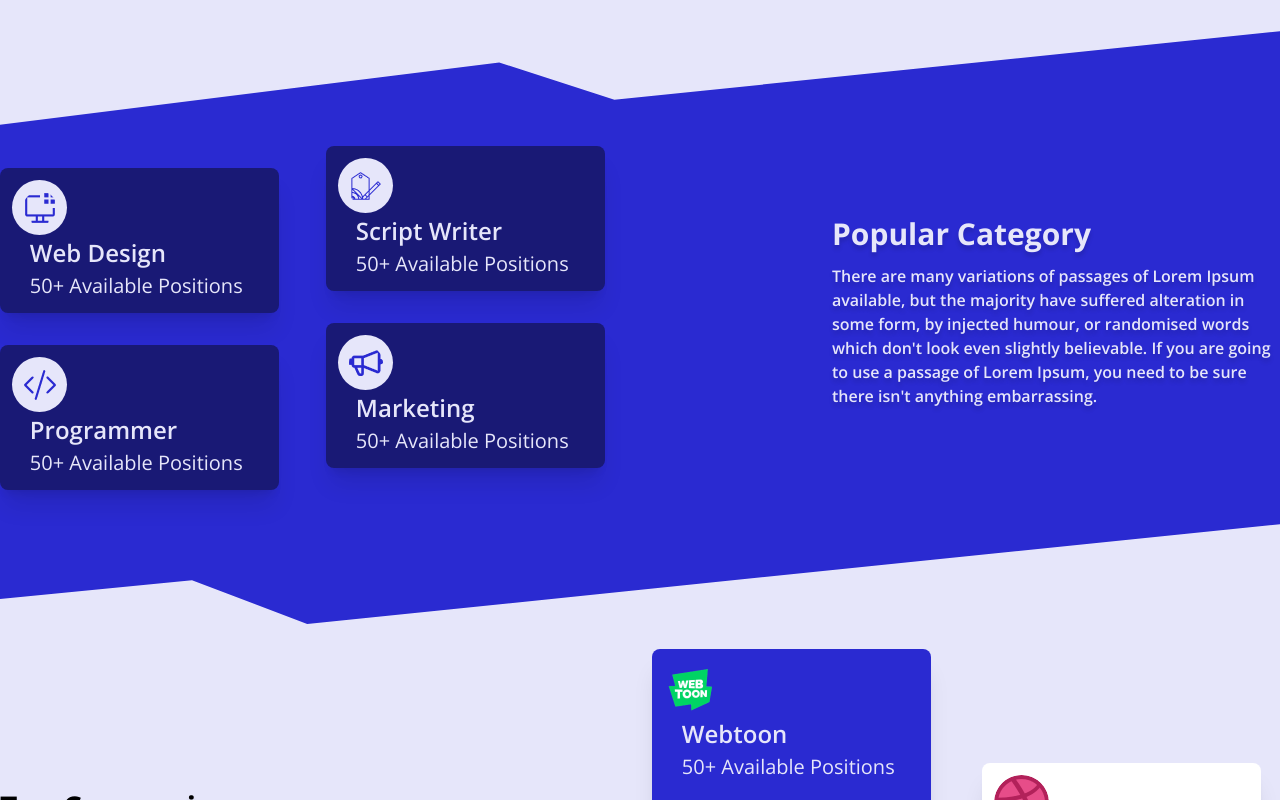
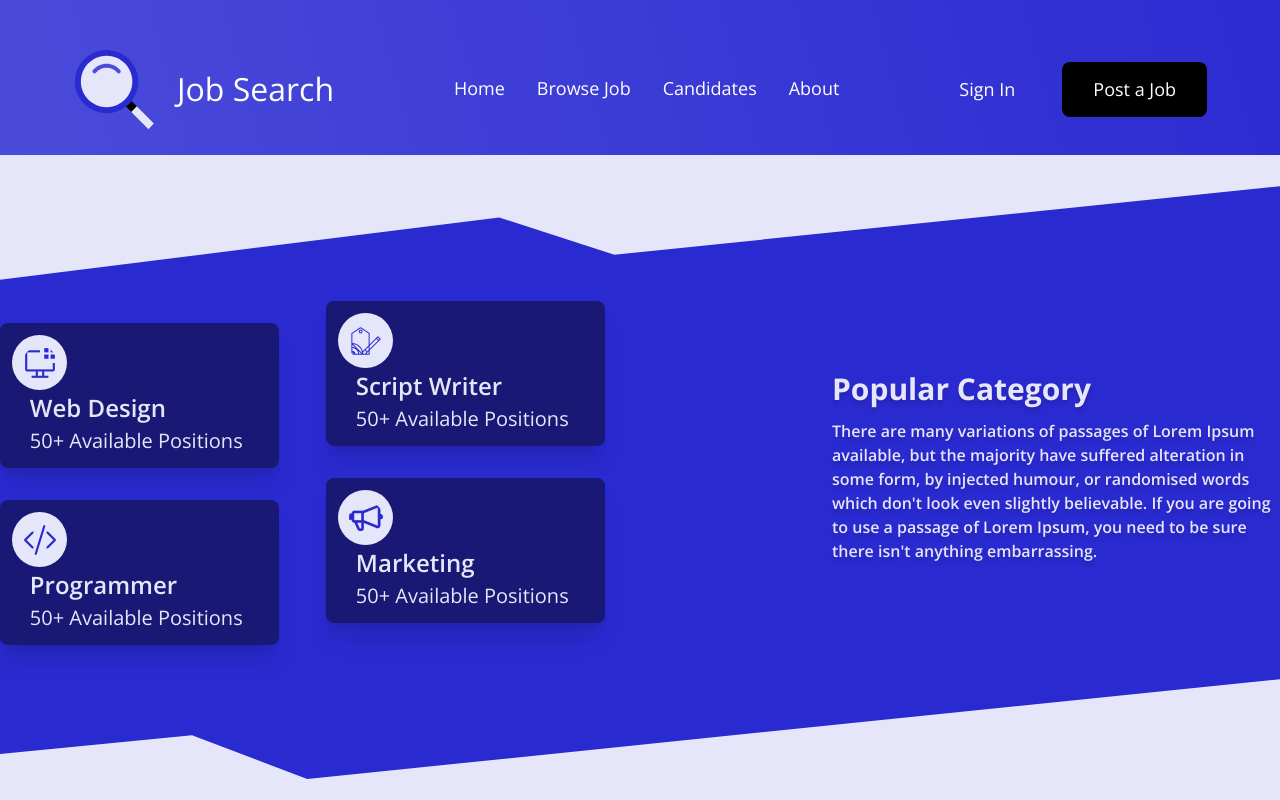
Before and after one commit to nicotolini/Ong-Project, a React (Vite) app: page / in a window 1280 px wide. Shown: the top 800 px of the page. Built offline with nearby package versions, Linux system fonts and the light colour scheme.

Commit message:
component navbar

```diff
--- /dev/null
+++ b/src/component/ButtonHome.jsx
@@ -0,0 +1,11 @@
+import React from "react";
+
+export const ButtonHome = () => {
+  return (
+    <div className="flex items-center">
+      <img src="/searchicon.svg" alt="search-icon" />
+
+      <h3 className="text-[32px] ml-[15px] text-white-100">Job Search</h3>
+    </div>
+  );
+};
--- a/src/component/Navbar.jsx
+++ b/src/component/Navbar.jsx
@@ -0,0 +1,37 @@
+import React from "react";
+import { ButtonHome } from "./ButtonHome";
+
+export const Navbar = () => {
+  return (
+    <nav
+      className="h-[155px] flex pt-[23px] pl-[67px] pr-[73px]"
+      style={{ background: "linear-gradient(255.2deg, #2A2AD1 -5.67%, #4D4DDB 108.81%)" }}
+    >
+      <ButtonHome />
+
+      <div className="flex justify-between flex-1">
+        <ul className="flex_center flex-1 gap-[32px]  text-white-100 text-[18px]">
+          <li className="hover:border-b-2 hover:border-emerald-400 border-b-2 border-transparent  transition-all ease-in-out duration-200">
+            <a href="/">Home</a>
+          </li>
+          <li className="hover:border-b-2 hover:border-emerald-400 border-b-2 border-transparent transition-all ease-in-out duration-200">
+            <a href="/job">Browse Job</a>
+          </li>
+          <li className="hover:border-b-2 hover:border-emerald-400 border-b-2 border-transparent transition-all ease-in-out duration-200">
+            <a href="/candidates">Candidates</a>
+          </li>
+          <li className="hover:border-b-2 hover:border-emerald-400 border-b-2 border-transparent transition-all ease-in-out duration-200">
+            <a href="/about">About</a>
+          </li>
+        </ul>
+
+        <div className="flex items-center gap-[47px] text-white-100 text-[18px]">
+          <button>
+            <a href="/login">Sign In</a>
+          </button>
+          <button className="rounded-[8px] bg-black h-[55px] px-[31px]">Post a Job</button>
+        </div>
+      </div>
+    </nav>
+  );
+};
--- a/src/component/Pagination.jsx
+++ b/src/component/Pagination.jsx
@@ -1,16 +1,26 @@
-import React from "react";
+import React, { useState, useEffect } from "react";
 import { PaginationButton } from "./PaginationButton";
 
-export const Pagination = () => {
+export const Pagination = ({ pages = 1, onPaginationChange }) => {
+  const [isActive, setIsActive] = useState(1);
+
+  useEffect(() => {
+    // onPaginationChange();
+  }, [isActive]);
+
   return (
     <div className="flex gap-[24px]">
-      <PaginationButton>
+      <PaginationButton onClick={() => setIsActive((prev) => (prev - 1 === 0 ? prev : prev - 1))}>
         <img src="./previcon.svg" alt="previcon" className="w-[7px] h-[14px]" />
       </PaginationButton>
-      <PaginationButton active>1</PaginationButton>
-      <PaginationButton>2</PaginationButton>
-      <PaginationButton>3</PaginationButton>
-      <PaginationButton>
+
+      {Array.from({ length: pages }, (_, index) => (
+        <PaginationButton active={index + 1 === isActive} onClick={() => setIsActive(index + 1)}>
+          {index + 1}
+        </PaginationButton>
+      ))}
+
+      <PaginationButton onClick={() => setIsActive((prev) => (prev === pages ? prev : prev + 1))}>
         <img src="./nexticon.svg" alt="nexticon" className="w-[7px] h-[14px]" />
       </PaginationButton>
     </div>
--- a/src/component/PaginationButton.jsx
+++ b/src/component/PaginationButton.jsx
@@ -1,8 +1,9 @@
 import React from "react";
 
-export const PaginationButton = ({ children, active }) => {
+export const PaginationButton = ({ children, active, onClick }) => {
   return (
     <button
+      onClick={onClick}
       type="button"
       className={`w-[44px] h-[44px] rounded-full border-[1px] flex_center border-violet-50 text-[24px]
       ${active ? "bg-violet-500 text-white-100" : "bg-transparent"}`}
--- a/src/screen/Home.jsx
+++ b/src/screen/Home.jsx
@@ -1,5 +1,6 @@
 import React from "react";
 import Footer from "../component/Footer";
+import { Navbar } from "../component/Navbar";
 import PopularCategories from "../component/PopularCategories";
 import TopCompanies from "../component/TopCompanies";
 import { Loking } from "./Loking";
@@ -8,6 +9,7 @@ import { Testimonial } from "./Testimonial";
 const Home = () => {
   return (
     <>
+      <Navbar />
       <PopularCategories />
       <TopCompanies />
       <Loking />
--- a/tailwind.config.cjs
+++ b/tailwind.config.cjs
@@ -18,6 +18,7 @@ module.exports = {
           gradient: "linear-gradient(255.2deg, #2A2AD1 -5.67%, #4D4DDB 108.81%)",
           "gradient-light": "linear-gradient(265.89deg, #4D4DDB -9.01%, #4D4DDB 116.41%)",
           "gradient-strong": "linear-gradient(110.71deg, rgba(23, 23, 92, 0.7) -28.45%, rgba(0, 0, 0, 0.49) 123.93%)",
+          "gradient-navbar": "linear-gradient(255.2deg, #2A2AD1 -5.67%, #4D4DDB 108.81%)",
         },
         red: "#ED4C5C",
       },
```
Also changed, not shown: public/searchicon.svg (added).
